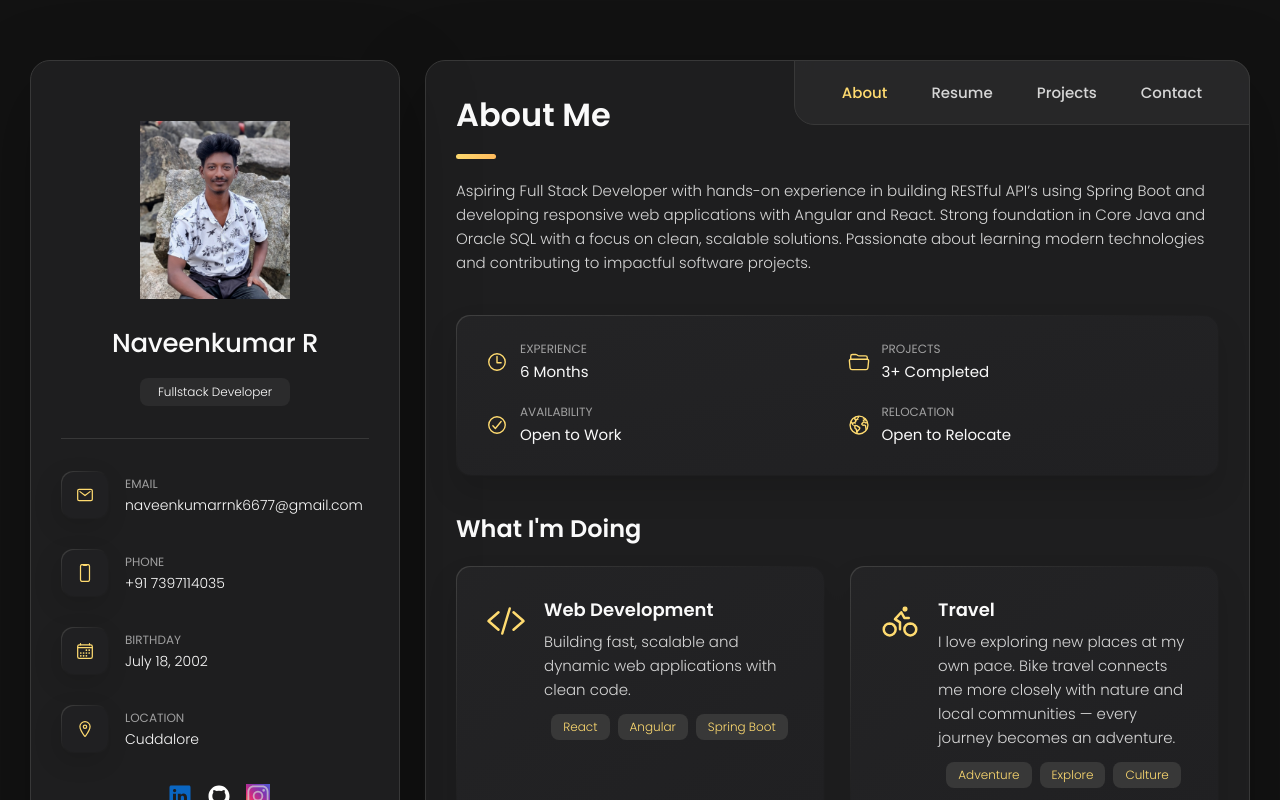
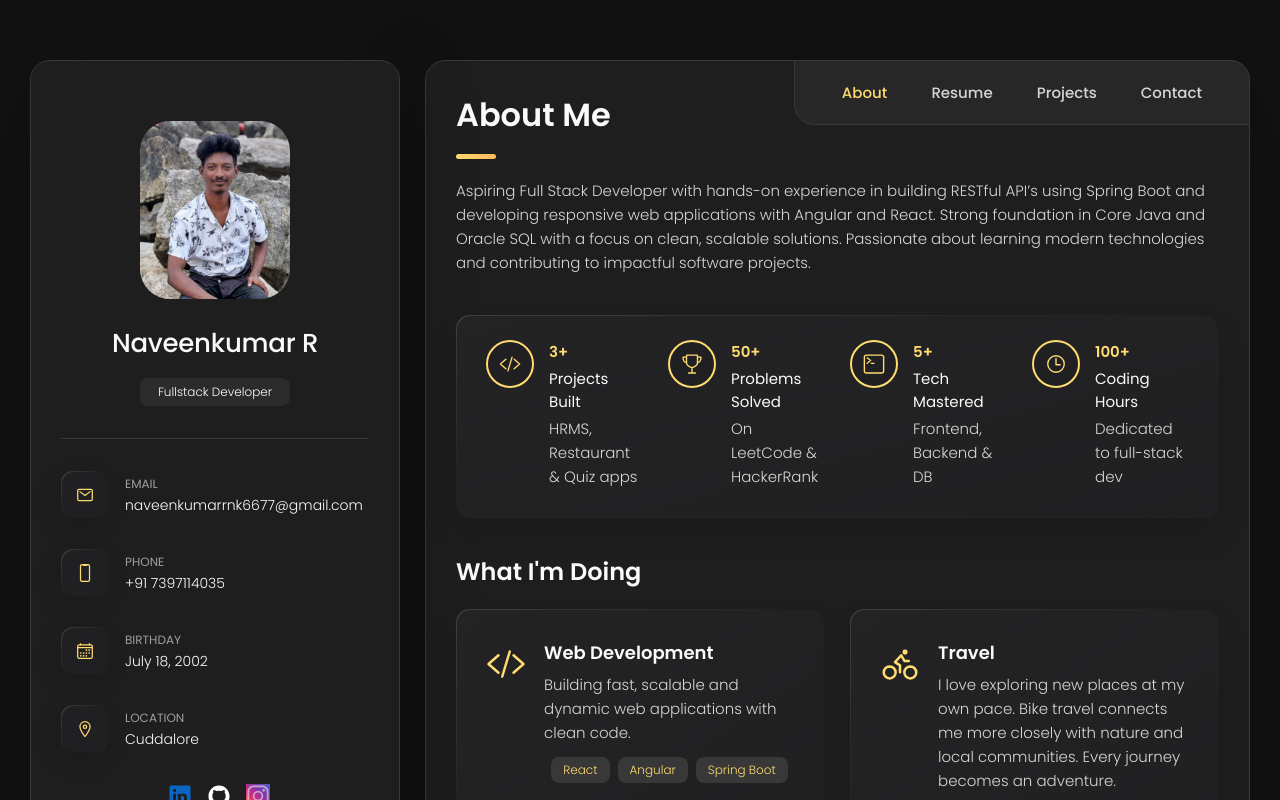
Before and after one commit to naveen18072002/Portfolio, an Angular app: page / in a window 1280 px wide. Shown: the top 800 px of the page. Built offline with nearby package versions, Linux system fonts and the light colour scheme.

Commit message:
added animations

```diff
--- a/src/app/components/about/about.component.html
+++ b/src/app/components/about/about.component.html
@@ -10,13 +10,16 @@
     </p>
   </section>
 
-  <section class="quick-stats">
-    <ul class="quick-stats-list content-card">
-      <li class="quick-stats-item" *ngFor="let stat of stats">
-        <ion-icon [name]="stat.icon"></ion-icon>
-        <div class="quick-stats-info">
-          <p class="quick-stats-label">{{ stat.label }}</p>
-          <p class="quick-stats-value">{{ stat.value }}</p>
+  <section class="stats" style="margin-bottom: 35px;">
+    <ul class="stats-highlights content-card">
+      <li class="stats-highlight-item" *ngFor="let stat of stats">
+        <div class="stats-highlight-icon">
+          <ion-icon [name]="stat.icon"></ion-icon>
+        </div>
+        <div class="stats-highlight-content">
+          <h4 class="stats-highlight-title">{{ stat.value }}</h4>
+          <p class="stats-highlight-subtitle">{{ stat.label }}</p>
+          <p class="stats-highlight-text">{{ stat.text }}</p>
         </div>
       </li>
     </ul>
--- a/src/app/components/about/about.component.ts
+++ b/src/app/components/about/about.component.ts
@@ -9,9 +9,10 @@ interface ServiceItem {
 }
 
 interface StatItem {
+  icon: string;
+  value: string;
   label: string;
-  value: string;
-  icon: string;
+  text: string;
 }
 
 interface TechItem {
@@ -30,10 +31,30 @@ export class AboutComponent {
   @Input() isActive = false;
 
   readonly stats: StatItem[] = [
-    { label: 'Experience', value: '6 Months', icon: 'time-outline' },
-    { label: 'Projects', value: '3+ Completed', icon: 'folder-open-outline' },
-    { label: 'Availability', value: 'Open to Work', icon: 'checkmark-circle-outline' },
-    { label: 'Relocation', value: 'Open to Relocate', icon: 'earth-outline' }
+    {
+      icon: 'code-slash-outline',
+      value: '3+',
+      label: 'Projects Built',
+      text: 'HRMS, Restaurant & Quiz apps'
+    },
+    {
+      icon: 'trophy-outline',
+      value: '50+',
+      label: 'Problems Solved',
+      text: 'On LeetCode & HackerRank'
+    },
+    {
+      icon: 'terminal-outline',
+      value: '5+',
+      label: 'Tech Mastered',
+      text: 'Frontend, Backend & DB'
+    },
+    {
+      icon: 'time-outline',
+      value: '100+',
+      label: 'Coding Hours',
+      text: 'Dedicated to full-stack dev'
+    }
   ];
 
   readonly services: ServiceItem[] = [
@@ -46,7 +67,7 @@ export class AboutComponent {
     {
       title: 'Travel',
       icon: 'bicycle-outline',
-      text: 'I love exploring new places at my own pace. Bike travel connects me more closely with nature and local communities — every journey becomes an adventure.',
+      text: 'I love exploring new places at my own pace. Bike travel connects me more closely with nature and local communities. Every journey becomes an adventure.',
       tags: ['Adventure', 'Explore', 'Culture']
     },
     {
--- a/src/app/components/contact/contact.component.ts
+++ b/src/app/components/contact/contact.component.ts
@@ -4,6 +4,14 @@ import { FormBuilder, ReactiveFormsModule, Validators } from '@angular/forms';
 import { Router } from '@angular/router';
 import { DomSanitizer, SafeResourceUrl } from '@angular/platform-browser';
 import { ContactService } from '../../services/contact.service';
+
+interface ContactDetail {
+  icon: string;
+  title: string;
+  subtitle?: string;
+  text: string;
+  link?: string;
+}
 
 @Component({
   selector: 'app-contact',
@@ -15,6 +23,40 @@ import { ContactService } from '../../services/contact.service';
 export class ContactComponent {
   @Input() isActive = false;
 
+  readonly contactTopics = ['General Inquiry', 'Project Collaboration', 'Hire Me'];
+  readonly activeTopic = signal('General Inquiry');
+
+  readonly templates: Record<string, string> = {
+    'General Inquiry': 'Hi Naveen, I wanted to reach out to you regarding...',
+    'Project Collaboration': 'Hi Naveen, I am working on a project and would love to collaborate with you on...',
+    'Hire Me': 'Hi Naveen, we are impressed by your portfolio and would like to discuss a job/freelance opportunity for...'
+  };
+
+  readonly contactDetails: ContactDetail[] = [
+    {
+      icon: 'mail-outline',
+      title: 'Email',
+      text: 'naveenkumarrnk6677@gmail.com',
+      link: 'mailto:naveenkumarrnk6677@gmail.com'
+    },
+    {
+      icon: 'phone-portrait-outline',
+      title: 'Phone',
+      text: '+91 7397114035',
+      link: 'tel:+917397114035'
+    },
+    {
+      icon: 'location-outline',
+      title: 'Location',
+      text: 'Cuddalore, Tamil Nadu, India'
+    },
+    {
+      icon: 'chatbubble-ellipses-outline',
+      title: 'Availability',
+      text: 'Open to Opportunities'
+    }
+  ];
+
   private readonly fb = inject(FormBuilder);
   private readonly contactService = inject(ContactService);
   private readonly router = inject(Router);
@@ -23,7 +65,7 @@ export class ContactComponent {
   readonly currentYear = new Date().getFullYear();
 
   readonly mapEmbedUrl: SafeResourceUrl = this.sanitizer.bypassSecurityTrustResourceUrl(
-    'https://www.google.com/maps/embed?pb=!1m14!1m12!1m3!1d22366.553324100943!2d79.66899841740789!3d11.653280386130259!2m3!1f0!2f0!3f0!3m2!1i1024!2i768!4f13.1!5e1!3m2!1sen!2sin!4v1751119075982!5m2!1sen!2sin'
+    'https://www.google.com/maps/embed?pb=!1m18!1m12!1m3!1d31317.067332219086!2d79.74235284852926!3d11.755490457639524!2m3!1f0!2f0!3f0!3m2!1i1024!2i768!4f13.1!3m3!1m2!1s0x3a533bc42dfcfb69%3A0xc07a98db2579dfd9!2sCuddalore%2C%20Tamil%20Nadu!5e0!3m2!1sen!2sin!4v1751119075982!5m2!1sen!2sin'
   );
 
   // Signals instead of plain fields: under Angular 22's OnPush-by-default
@@ -35,8 +77,22 @@ export class ContactComponent {
   readonly form = this.fb.group({
     fullname: ['', [Validators.required]],
     email: ['', [Validators.required, Validators.email]],
-    message: ['', [Validators.required]]
+    message: [this.templates['General Inquiry'], [Validators.required]]
   });
+
+  setTopic(topic: string): void {
+    const oldTopic = this.activeTopic();
+    this.activeTopic.set(topic);
+
+    const messageControl = this.form.get('message');
+    if (messageControl) {
+      const currentValue = messageControl.value || '';
+      const oldTemplate = this.templates[oldTopic] || '';
+      if (!currentValue.trim() || currentValue === oldTemplate) {
+        messageControl.setValue(this.templates[topic]);
+      }
+    }
+  }
 
   onSubmit(): void {
     this.errorMessage.set('');
--- a/src/app/components/resume/resume.component.ts
+++ b/src/app/components/resume/resume.component.ts
@@ -80,7 +80,7 @@ export class ResumeComponent {
   readonly projects: ProjectCard[] = [
     {
       title: 'Smart Proximity Alert System',
-      badge: 'IoT',
+      badge: 'May - 2025',
       icon: 'hardware-chip-outline',
       description:
         'An IoT-based smart monitoring system that prevents falls into open drainage. Arduino with ' +
@@ -104,7 +104,7 @@ export class ResumeComponent {
     {
       title: 'NSIC Technical Service Centre - Chennai',
       role: 'Embedded Trainee',
-      period: 'August 2024',
+      period: 'August - 2024',
       text:
         'Worked with ESP32 microcontrollers to develop a smart monitoring system for industrial applications, focusing on real-time data acquisition and wireless communication. Gained hands-on experience in embedded systems programming, sensor integration, and IoT protocols, contributing to the development of efficient and reliable solutions for industrial automation.'
     }
--- a/src/styles.css
+++ b/src/styles.css
@@ -336,6 +336,15 @@ main {
 .avatar-box {
   background: var(--bg-gradient-onyx);
   border-radius: 20px;
+  overflow: hidden;
+}
+
+.avatar-box img {
+  transition: transform var(--transition-2);
+}
+
+.avatar-box:hover img {
+  transform: scale(1.08);
 }
 
 .info-content .name {
@@ -388,15 +397,25 @@ main {
 
 .info_more-btn span { display: none; }
 
+.info_more-btn ion-icon {
+  transition: transform var(--transition-1);
+}
+
+.sidebar.active .info_more-btn ion-icon {
+  transform: rotate(180deg);
+}
+
 .sidebar-info_more {
   opacity: 0;
   visibility: hidden;
-  transition: var(--transition-2);
+  transform: translateY(-15px);
+  transition: opacity var(--transition-2), visibility var(--transition-2), transform var(--transition-2);
 }
 
 .sidebar.active .sidebar-info_more {
   opacity: 1;
   visibility: visible;
+  transform: translateY(0);
 }
 
 .contacts-list {
@@ -410,6 +429,16 @@ main {
   display: flex;
   align-items: center;
   gap: 16px;
+  cursor: default;
+}
+
+.contact-item:hover .icon-box ion-icon {
+  transform: scale(1.2);
+  color: var(--white-2);
+}
+
+.icon-box ion-icon {
+  transition: transform var(--transition-1), color var(--transition-1);
 }
 
 .contact-info {
@@ -427,6 +456,14 @@ main {
 .contact-info :is(.contact-link, time, address) {
   color: var(--white-2);
   font-size: var(--fs-7);
+}
+
+.contact-link {
+  transition: color var(--transition-1);
+}
+
+.contact-link:hover {
+  color: var(--orange-yellow-crayola);
 }
 
 .contact-info address { font-style: normal; }
@@ -456,7 +493,7 @@ main {
   box-shadow: var(--shadow-2);
   position: relative;
   z-index: 1;
-  transition: var(--transition-1);
+  transition: transform var(--transition-1), background var(--transition-1), box-shadow var(--transition-1);
 }
 
 .sidebar-resume-btn::before {
@@ -470,10 +507,26 @@ main {
 }
 
 .sidebar-resume-btn:hover,
-.sidebar-resume-btn:focus { background: var(--bg-gradient-yellow-1); }
+.sidebar-resume-btn:focus {
+  background: var(--bg-gradient-yellow-1);
+  transform: translateY(-2px);
+  box-shadow: 0 5px 15px rgba(255, 219, 112, 0.15);
+}
 
 .sidebar-resume-btn:hover::before,
 .sidebar-resume-btn:focus::before { background: var(--bg-gradient-yellow-2); }
+
+.sidebar-resume-btn:active {
+  transform: translateY(1px);
+}
+
+.sidebar-resume-btn ion-icon {
+  transition: transform var(--transition-1);
+}
+
+.sidebar-resume-btn:hover ion-icon {
+  transform: scale(1.15);
+}
 
 .resume-download-btn {
   display: inline-flex;
@@ -484,9 +537,14 @@ main {
 .social-item .social-link {
   color: var(--light-gray-70);
   font-size: 18px;
-}
-
-.social-item .social-link:hover { color: var(--light-gray); }
+  display: inline-block;
+  transition: color var(--transition-1), transform var(--transition-1);
+}
+
+.social-item .social-link:hover {
+  color: var(--orange-yellow-crayola);
+  transform: translateY(-3px) scale(1.12);
+}
 
 /*-----------------------------------*\
   #NAVBAR
@@ -728,6 +786,16 @@ main {
   display: flex;
   align-items: center;
   gap: 15px;
+  cursor: default;
+}
+
+.timeline .title-wrapper:hover .icon-box ion-icon,
+.skill .title-wrapper:hover .icon-box ion-icon {
+  transform: scale(1.2);
+  color: var(--white-2);
+}
+
+.timeline .title-wrapper {
   margin-bottom: 25px;
 }
 
@@ -736,7 +804,10 @@ main {
   margin-left: 45px;
 }
 
-.timeline-item { position: relative; }
+.timeline-item {
+  position: relative;
+  cursor: default;
+}
 
 .timeline-item:not(:last-child) { margin-bottom: 20px; }
 
@@ -744,12 +815,20 @@ main {
   font-size: var(--fs-6);
   line-height: 1.3;
   margin-bottom: 7px;
+  color: var(--white-2);
+  transition: color var(--transition-1);
 }
 .timeline-item-title ion-icon {
   display: inline-flex;
   font-size: 16px;
   color: var(--orange-yellow-crayola);
   flex-shrink: 0;
+  transition: transform var(--transition-1), color var(--transition-1);
+  margin-right: 4px;
+}
+.timeline-item:hover .timeline-item-title ion-icon {
+  transform: scale(1.2);
+  color: var(--white-1);
 }
 .timeline-period ion-icon {
   display: inline-flex;
@@ -763,6 +842,18 @@ main {
   gap: 8px;
   color: var(--light-gray);
   margin-bottom: 7px;
+}
+.timeline-item-role ion-icon {
+  display: inline-flex;
+  font-size: 16px;
+  color: var(--orange-yellow-crayola);
+  flex-shrink: 0;
+  transition: transform var(--transition-1), color var(--transition-1);
+  margin-right: 4px;
+}
+.timeline-item:hover .timeline-item-role ion-icon {
+  transform: scale(1.15);
+  color: var(--white-1);
 }
 
 .timeline-item-role ion-icon {
@@ -839,7 +930,15 @@ main {
   margin-left: 45px;
 }
 
-.project-card { padding: 20px; }
+.project-card {
+  padding: 20px;
+  transition: transform var(--transition-1), box-shadow var(--transition-1);
+}
+
+.project-card:hover {
+  transform: translateY(-4px);
+  box-shadow: var(--shadow-2);
+}
 
 .project-card-main {
   display: flex;
@@ -859,6 +958,20 @@ main {
   background: var(--border-gradient-onyx);
   border-radius: 12px;
   box-shadow: var(--shadow-1);
+  transition: background var(--transition-1), border-color var(--transition-1);
+}
+
+.project-card-icon ion-icon {
+  transition: transform var(--transition-1), color var(--transition-1);
+}
+
+.project-card:hover .project-card-icon {
+  background: var(--bg-gradient-yellow-1);
+}
+
+.project-card:hover .project-card-icon ion-icon {
+  transform: scale(1.25);
+  color: var(--white-2);
 }
 
 .project-card-title {
@@ -875,6 +988,29 @@ main {
   font-weight: var(--fw-400);
   text-transform: uppercase;
   letter-spacing: 0.5px;
+  margin-left: auto;
+}
+
+.project-card-subtitle {
+  color: var(--light-gray);
+  font-size: var(--fs-7);
+  margin-bottom: 8px;
+  font-weight: var(--fw-400);
+  display: flex;
+  align-items: center;
+  gap: 6px;
+}
+
+.project-card-subtitle ion-icon {
+  color: var(--orange-yellow-crayola);
+  font-size: 14px;
+  flex-shrink: 0;
+  transition: transform var(--transition-1), color var(--transition-1);
+}
+
+.project-card:hover .project-card-subtitle ion-icon {
+  transform: scale(1.15);
+  color: var(--white-1);
 }
 
 .project-card-text {
@@ -901,12 +1037,19 @@ main {
   color: var(--light-gray);
   font-weight: var(--fw-300);
   font-size: var(--fs-7);
+  cursor: default;
 }
 
 .project-card-feature ion-icon {
   flex-shrink: 0;
   color: var(--orange-yellow-crayola);
   font-size: 16px;
+  transition: transform var(--transition-1), color var(--transition-1);
+}
+
+.project-card-feature:hover ion-icon {
+  transform: scale(1.3);
+  color: var(--white-1);
 }
 
 /* skills */
@@ -918,9 +1061,14 @@ main {
   align-items: center;
   gap: 15px;
   margin-bottom: 25px;
+  cursor: default;
 }
 
 .skills-list { padding: 20px; }
+
+.skills-item {
+  cursor: default;
+}
 
 .skills-item:not(:last-child) { margin-bottom: 15px; }
 
@@ -935,6 +1083,25 @@ main {
   flex-shrink: 0;
   font-size: 18px;
   color: var(--orange-yellow-crayola);
+  transition: var(--transition-1);
+}
+
+.skills-item:hover .skill-icon {
+  transform: scale(1.3);
+  color: var(--white-2);
+}
+
+.skills-item:active .skill-icon {
+  transform: scale(0.95);
+}
+
+.skill-progress-fill {
+  transition: width 0.5s ease, box-shadow var(--transition-1);
+}
+
+.skills-item:hover .skill-progress-fill {
+  box-shadow: 0 0 10px var(--orange-yellow-crayola);
+  filter: brightness(1.2);
 }
 
 .skill .skills-item .title-wrapper data {
@@ -1171,9 +1338,11 @@ a { color: black; }
 
 .project-view-link ion-icon { font-size: 16px; }
 
-/* portfolio highlights */
-
-.portfolio-highlights {
+/* portfolio, contact & stats highlights */
+
+.portfolio-highlights,
+.contact-highlights,
+.stats-highlights {
   display: grid;
   grid-template-columns: 1fr;
   gap: 25px;
@@ -1182,13 +1351,17 @@ a { color: black; }
   cursor: default;
 }
 
-.portfolio-highlight-item {
+.portfolio-highlight-item,
+.contact-highlight-item,
+.stats-highlight-item {
   display: flex;
   align-items: flex-start;
   gap: 15px;
 }
 
-.portfolio-highlight-icon {
+.portfolio-highlight-icon,
+.contact-highlight-icon,
+.stats-highlight-icon {
   flex-shrink: 0;
   display: flex;
   justify-content: center;
@@ -1200,27 +1373,48 @@ a { color: black; }
   background: var(--eerie-black-1);
   border: 2px solid var(--orange-yellow-crayola);
   border-radius: 50%;
-}
-
-.portfolio-highlight-title {
+  transition: transform var(--transition-1), color var(--transition-1);
+}
+
+.stats-highlight-item:hover .stats-highlight-icon {
+  transform: scale(1.15);
+  color: var(--white-1);
+}
+
+.portfolio-highlight-title,
+.contact-highlight-title,
+.stats-highlight-title {
   color: var(--orange-yellow-crayola);
   font-size: var(--fs-5);
   font-weight: var(--fw-600);
   margin-bottom: 4px;
 }
 
-.portfolio-highlight-subtitle {
+.portfolio-highlight-subtitle,
+.contact-highlight-subtitle,
+.stats-highlight-subtitle {
   color: var(--white-2);
   font-size: var(--fs-7);
   font-weight: var(--fw-400);
   margin-bottom: 4px;
 }
 
-.portfolio-highlight-text {
+.portfolio-highlight-text,
+.contact-highlight-text,
+.stats-highlight-text {
   color: var(--light-gray);
   font-size: var(--fs-7);
   font-weight: var(--fw-300);
   line-height: 1.6;
+}
+
+.contact-highlight-text a {
+  color: inherit;
+  transition: var(--transition-1);
+}
+
+.contact-highlight-text a:hover {
+  color: var(--orange-yellow-crayola);
 }
 
 /*-----------------------------------*\
@@ -1265,11 +1459,17 @@ a { color: black; }
   border: 1px solid var(--jet);
   border-radius: 14px;
   outline: none;
+  background: transparent;
+  transition: border-color var(--transition-1), box-shadow var(--transition-1), background-color var(--transition-1);
 }
 
 .form-input::placeholder { font-weight: var(--fw-500); }
 
-.form-input:focus { border-color: var(--orange-yellow-crayola); }
+.form-input:focus {
+  border-color: var(--orange-yellow-crayola);
+  box-shadow: 0 0 10px rgba(255, 219, 112, 0.15);
+  background-color: rgba(255, 255, 255, 0.02);
+}
 
 textarea.form-input {
   min-height: 100px;
@@ -1281,7 +1481,15 @@ textarea.form-input {
 
 textarea.form-input::-webkit-resizer { display: none; }
 
-.form-input:focus:invalid { border-color: var(--bittersweet-shimmer); }
+.form-input:focus:invalid {
+  border-color: var(--bittersweet-shimmer);
+  box-shadow: 0 0 10px rgba(230, 87, 87, 0.15);
+}
+
+.form-input.ng-invalid.ng-touched:not(:focus) {
+  border-color: var(--bittersweet-shimmer);
+  animation: shake 0.35s ease-in-out;
+}
 
 .form-btn {
   position: relative;
@@ -1298,7 +1506,7 @@ textarea.form-input::-webkit-resizer { display: none; }
   text-transform: capitalize;
   box-shadow: var(--shadow-3);
   z-index: 1;
-  transition: var(--transition-1);
+  transition: transform var(--transition-1), background var(--transition-1), box-shadow var(--transition-1);
 }
 
 .form-btn::before {
@@ -1311,11 +1519,28 @@ textarea.form-input::-webkit-resizer { display: none; }
   transition: var(--transition-1);
 }
 
-.form-btn ion-icon { font-size: 16px; }
-
-.form-btn:hover { background: var(--bg-gradient-yellow-1); }
-
-.form-btn:hover::before { background: var(--bg-gradient-yellow-2); }
+.form-btn ion-icon {
+  font-size: 16px;
+  transition: transform var(--transition-1);
+}
+
+.form-btn:hover:not(:disabled) {
+  background: var(--bg-gradient-yellow-1);
+  transform: translateY(-2px);
+  box-shadow: 0 5px 15px rgba(255, 219, 112, 0.2);
+}
+
+.form-btn:hover:not(:disabled)::before {
+  background: var(--bg-gradient-yellow-2);
+}
+
+.form-btn:hover:not(:disabled) ion-icon {
+  transform: translateX(4px) translateY(-2px);
+}
+
+.form-btn:active:not(:disabled) {
+  transform: translateY(1px);
+}
 
 .form-btn:disabled {
   opacity: 0.7;
@@ -1331,11 +1556,60 @@ textarea.form-input::-webkit-resizer { display: none; }
   margin-top: 10px;
   border-radius: 5px;
   color: #fff;
+  animation: slideDownFade 0.4s cubic-bezier(0.16, 1, 0.3, 1) both;
 }
 
 .form-msg.success { background: green; }
 
 .form-msg.error { background: red; }
+
+/* animations */
+@keyframes shake {
+  0%, 100% { transform: translateX(0); }
+  20%, 60% { transform: translateX(-4px); }
+  40%, 80% { transform: translateX(4px); }
+}
+
+@keyframes slideDownFade {
+  0% {
+    opacity: 0;
+    transform: translateY(-10px);
+  }
+  100% {
+    opacity: 1;
+    transform: translateY(0);
+  }
+}
+
+@keyframes slideUpFadeIn {
+  0% {
+    opacity: 0;
+    transform: translateY(20px);
+  }
+  100% {
+    opacity: 1;
+    transform: translateY(0);
+  }
+}
+
+/* Stagger contact elements on entry */
+.contact.active .mapbox,
+.contact.active .contact-form,
+.contact.active .contact-highlights {
+  animation: slideUpFadeIn 0.6s cubic-bezier(0.16, 1, 0.3, 1) both;
+}
+
+.contact.active .mapbox {
+  animation-delay: 0.1s;
+}
+
+.contact.active .contact-form {
+  animation-delay: 0.2s;
+}
+
+.contact.active .contact-highlights {
+  animation-delay: 0.3s;
+}
 
 /*-----------------------------------*\
   #RESPONSIVE
@@ -1370,24 +1644,17 @@ textarea.form-input::-webkit-resizer { display: none; }
     position: relative;
     box-shadow: none;
     border-radius: 0;
-    max-height: none;
-    overflow: visible;
-  }
-
-  .sidebar.active { max-height: none; }
+    max-height: 108px;
+    overflow: hidden;
+    transition: var(--transition-2);
+  }
+
+  .sidebar.active { max-height: 580px; }
 
   .sidebar-info {
     flex-wrap: wrap;
     align-items: flex-start;
     gap: 12px;
-  }
-
-  .sidebar-info_more {
-    display: none;
-  }
-
-  .sidebar.active .sidebar-info_more {
-    display: block;
   }
 
   .info_more-btn {
@@ -1508,10 +1775,7 @@ textarea.form-input::-webkit-resizer { display: none; }
 
   .project-card-list { margin-left: 0; }
 
-  .project-card-main {
-    flex-direction: column;
-    align-items: flex-start;
-  }
+
 
   .btn {
     display: block;
@@ -1730,7 +1994,9 @@ textarea.form-input::-webkit-resizer { display: none; }
   .project-list,
   .blog-posts-list { grid-template-columns: 1fr 1fr; }
 
-  .portfolio-highlights { grid-template-columns: 1fr 1fr; }
+  .portfolio-highlights,
+  .contact-highlights,
+  .stats-highlights { grid-template-columns: 1fr 1fr; }
 
   .input-wrapper { grid-template-columns: 1fr 1fr; }
 
@@ -1789,7 +2055,9 @@ textarea.form-input::-webkit-resizer { display: none; }
 
   .project-list { grid-template-columns: repeat(3, 1fr); }
 
-  .portfolio-highlights { grid-template-columns: repeat(4, 1fr); }
+  .portfolio-highlights,
+  .contact-highlights,
+  .stats-highlights { grid-template-columns: repeat(4, 1fr); }
 
   .blog-banner-box { height: 230px; }
 
@@ -1861,6 +2129,7 @@ textarea.form-input::-webkit-resizer { display: none; }
   .sidebar-info_more {
     opacity: 1;
     visibility: visible;
+    transform: translateY(0);
   }
 
   .contacts-list { grid-template-columns: 1fr; }
```
Also changed, not shown: src/app/components/contact/contact.component.html (+15 -0 lines), src/app/components/resume/resume.component.html (+27 -24 lines).
